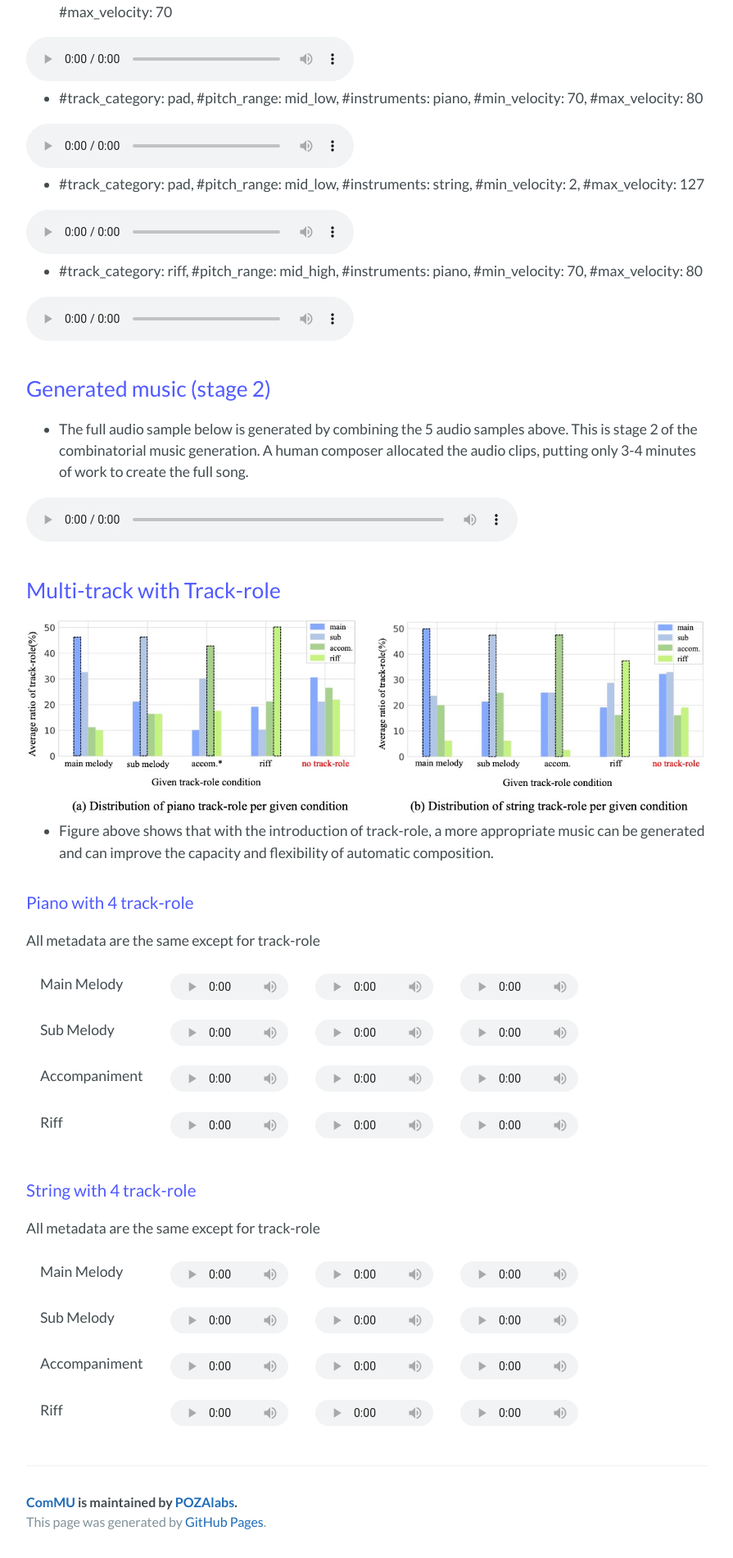
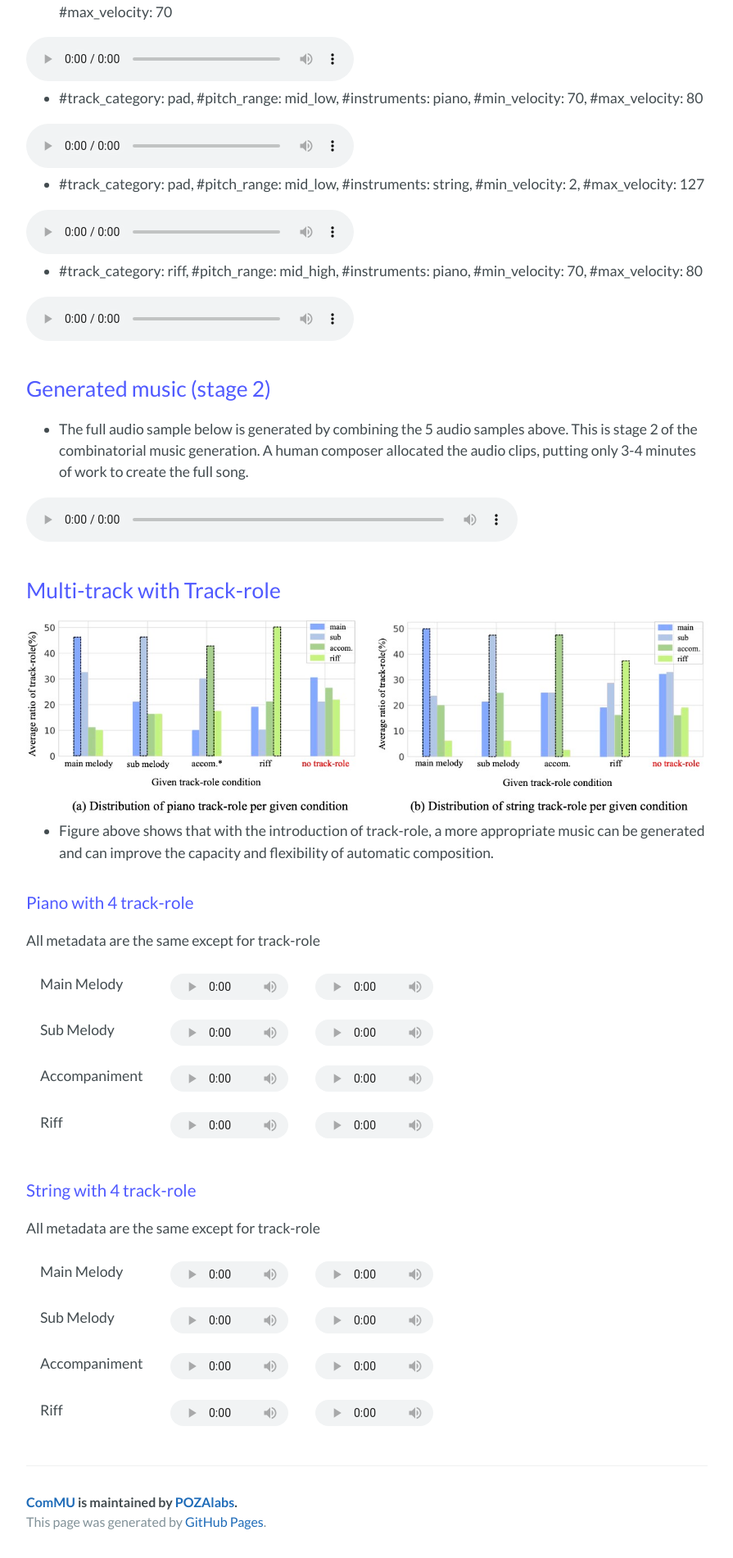
Before and after one commit to POZAlabs/ComMU, a Jekyll site: the page built from index.md, in a window 1280 px wide. Shown: the part 2703-4604 px from the top of the page at 82% size, without its empty margins (192-1087 px from the left). Built offline with Jekyll 4.4.1, drawn with Linux system fonts in a browser that asks for light colours; our own code applies the rules of GitHub Pages for plain Markdown files.

Commit message:
Update index.md
audio table update

```diff
--- a/index.md
+++ b/index.md
@@ -97,28 +97,24 @@ All metadata are the same except for track-role
     <tr>
       <td>Main Melody</td>
       <td><audio controls=""><source src="./assets/audio_samples/track_role/piano/piano_mainmelody/piano_mainmelody_000.mp3" type="audio/mpeg" /></audio></td>
-      <td><audio controls=""><source src="./assets/audio_samples/track_role/piano/piano_mainmelody/piano_mainmelody_001.mp3" type="audio/mpeg" /></audio></td>
       <td><audio controls=""><source src="./assets/audio_samples/track_role/piano/piano_mainmelody/piano_mainmelody_002.mp3" type="audio/mpeg" /></audio></td>
     </tr>
     <tr>
       <td>Sub Melody</td>
       <td><audio controls=""><source src="./assets/audio_samples/track_role/piano/piano_submelody/piano_submelody_000.mp3" type="audio/mpeg" /></audio></td>
-      <td><audio controls=""><source src="./assets/audio_samples/track_role/piano/piano_submelody/piano_submelody_001.mp3" type="audio/mpeg" /></audio></td>
       <td><audio controls=""><source src="./assets/audio_samples/track_role/piano/piano_submelody/piano_submelody_002.mp3" type="audio/mpeg" /></audio></td>
     </tr>
     <tr>
       <td>Accompaniment</td>
-      <td><audio controls=""><source src="./assets/audio_samples/track_role/piano/piano_accompaniment/piano_accompaniment_000.mp3" type="audio/mpeg" /></audio></td>
       <td><audio controls=""><source src="./assets/audio_samples/track_role/piano/piano_accompaniment/piano_accompaniment_001.mp3" type="audio/mpeg" /></audio></td>
-      <td><audio controls=""><source src="./assets/audio_samples/track_role/piano/piano_accompaniment/piano_accompaniment_002.mp3" type="audio/mpeg" /></audio></td>
+      <td><audio controls=""><source src="./assets/audio_samples/track_role/piano/piano_accompaniment/piano_accompaniment_003.mp3" type="audio/mpeg" /></audio></td>
     </tr>
   </tbody>
   <tfoot>
     <tr>
       <td>Riff</td>
-      <td><audio controls=""><source src="./assets/audio_samples/track_role/piano/piano_riff/piano_riff_000.mp3" type="audio/mpeg" /></audio></td>
-      <td><audio controls=""><source src="./assets/audio_samples/track_role/piano/piano_riff/piano_riff_001.mp3" type="audio/mpeg" /></audio></td>
       <td><audio controls=""><source src="./assets/audio_samples/track_role/piano/piano_riff/piano_riff_002.mp3" type="audio/mpeg" /></audio></td>
+      <td><audio controls=""><source src="./assets/audio_samples/track_role/piano/piano_riff/piano_riff_003.mp3" type="audio/mpeg" /></audio></td>
     </tr>
   </tfoot>
 </table>
@@ -132,27 +128,23 @@ All metadata are the same except for track-role
   <tbody>
     <tr>
       <td>Main Melody</td>
-      <td><audio controls=""><source src="./assets/audio_samples/track_role/string/string_mainmelody/string_mainmelody_000.mp3" type="audio/mpeg" /></audio></td>
       <td><audio controls=""><source src="./assets/audio_samples/track_role/string/string_mainmelody/string_mainmelody_001.mp3" type="audio/mpeg" /></audio></td>
-      <td><audio controls=""><source src="./assets/audio_samples/track_role/string/string_mainmelody/string_mainmelody_002.mp3" type="audio/mpeg" /></audio></td>
+      <td><audio controls=""><source src="./assets/audio_samples/track_role/string/string_mainmelody/string_mainmelody_003.mp3" type="audio/mpeg" /></audio></td>
     </tr>
     <tr>
       <td>Sub Melody</td>
-      <td><audio controls=""><source src="./assets/audio_samples/track_role/string/string_submelody/string_submelody_000.mp3" type="audio/mpeg" /></audio></td>
       <td><audio controls=""><source src="./assets/audio_samples/track_role/string/string_submelody/string_submelody_001.mp3" type="audio/mpeg" /></audio></td>
       <td><audio controls=""><source src="./assets/audio_samples/track_role/string/string_submelody/string_submelody_002.mp3" type="audio/mpeg" /></audio></td>
     </tr>
     <tr>
       <td>Accompaniment</td>
-      <td><audio controls=""><source src="./assets/audio_samples/track_role/string/string_accompaniment/string_accompaniment_000.mp3" type="audio/mpeg" /></audio></td>
-      <td><audio controls=""><source src="./assets/audio_samples/track_role/string/string_accompaniment/string_accompaniment_001.mp3" type="audio/mpeg" /></audio></td>
       <td><audio controls=""><source src="./assets/audio_samples/track_role/string/string_accompaniment/string_accompaniment_002.mp3" type="audio/mpeg" /></audio></td>
+      <td><audio controls=""><source src="./assets/audio_samples/track_role/string/string_accompaniment/string_accompaniment_003.mp3" type="audio/mpeg" /></audio></td>
     </tr>
   </tbody>
   <tfoot>
     <tr>
       <td>Riff</td>
-      <td><audio controls=""><source src="./assets/audio_samples/track_role/string/string_riff/string_riff_000.mp3" type="audio/mpeg" /></audio></td>
       <td><audio controls=""><source src="./assets/audio_samples/track_role/string/string_riff/string_riff_001.mp3" type="audio/mpeg" /></audio></td>
       <td><audio controls=""><source src="./assets/audio_samples/track_role/string/string_riff/string_riff_002.mp3" type="audio/mpeg" /></audio></td>
     </tr>
```
